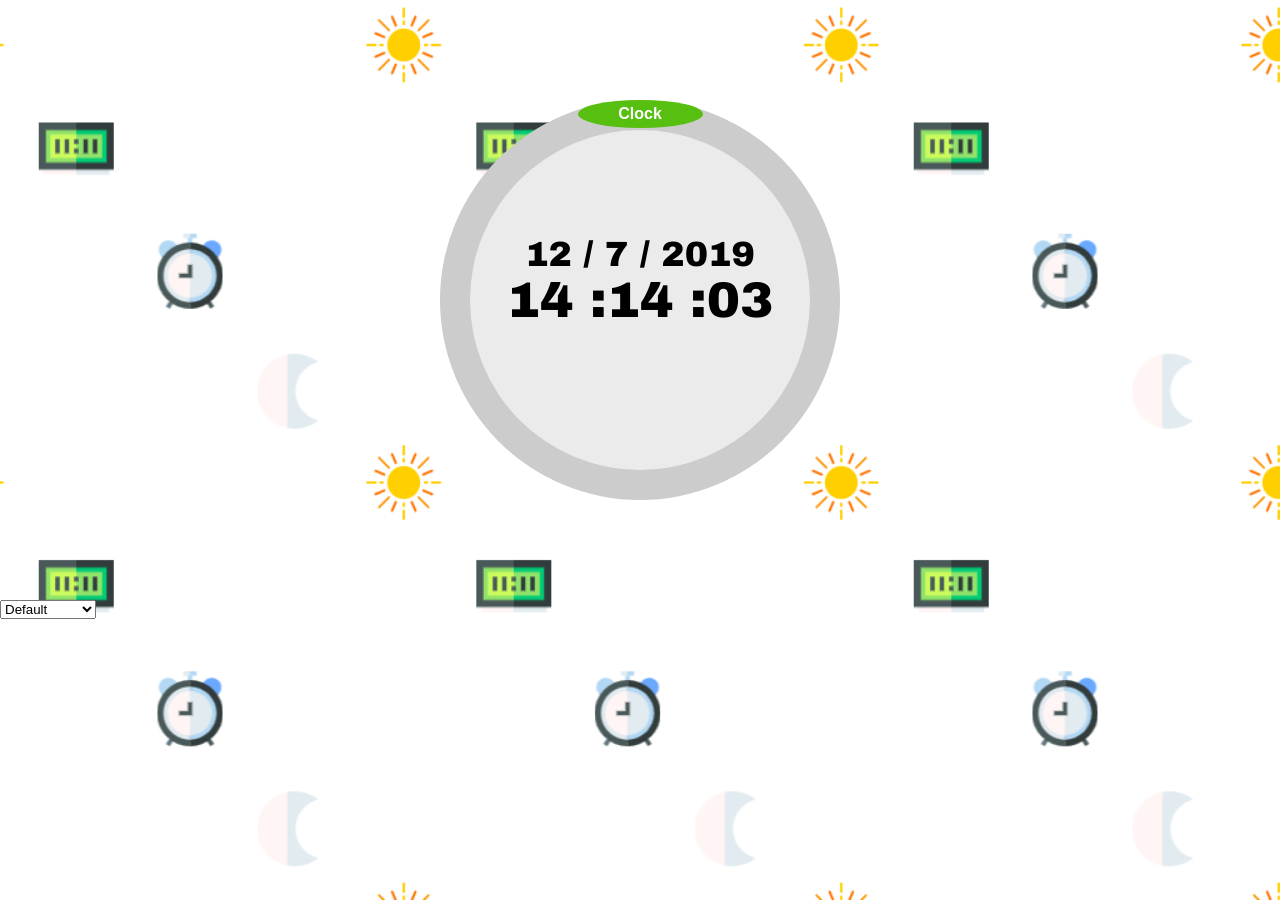
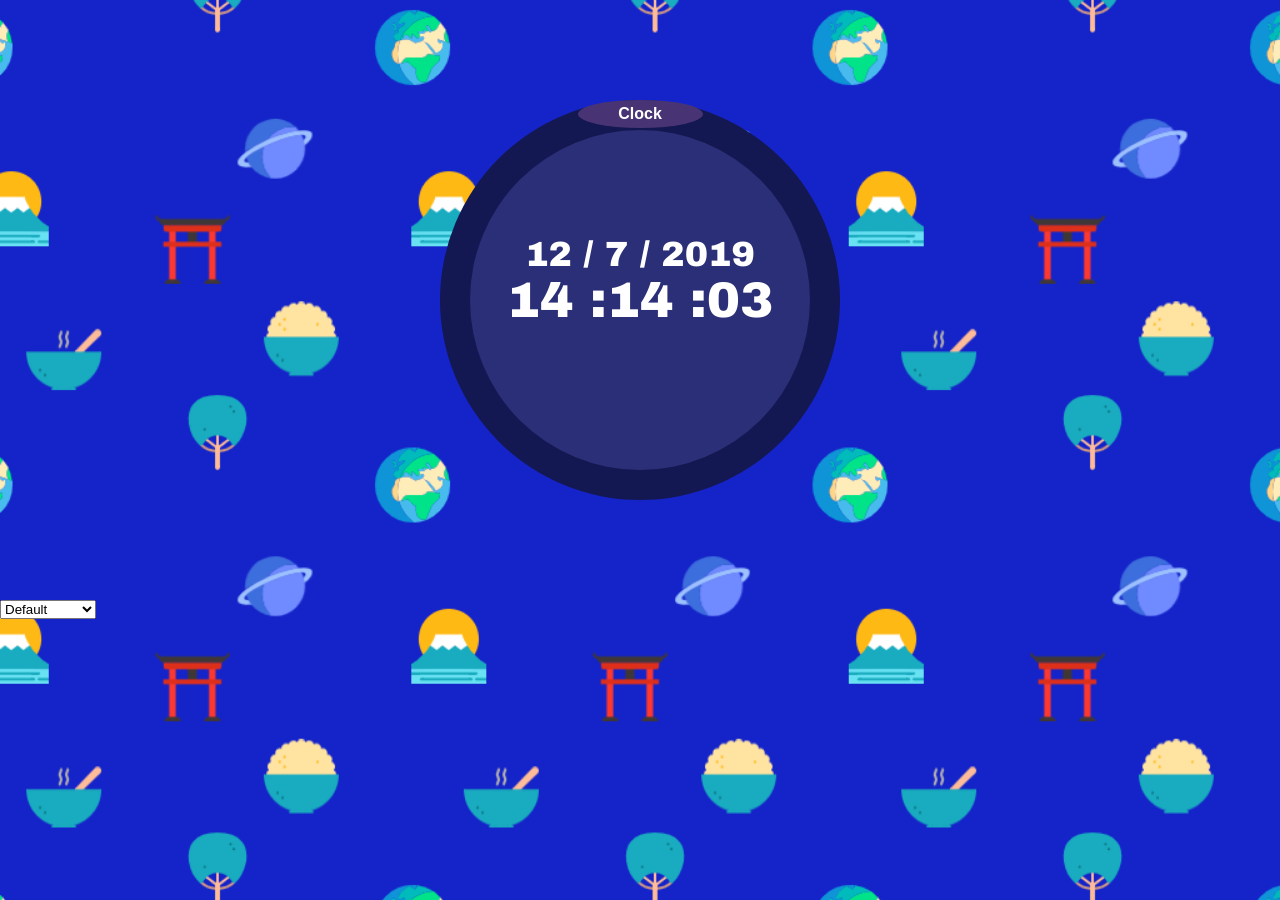
Before and after one commit to KevinSkayro/KevinSkayro-JavaScript_clock, a plain HTML site: page index.html in a window 1280 px wide. Drawn offline with Linux system fonts and the light colour scheme.

Commit message:
new themes 	modified:   black_red.css 	new file:   img/pattern2.png 	new file:   img/pattern3.png 	modified:   index.html 	modified:   night_blue.css

```diff
--- a/black_red.css
+++ b/black_red.css
@@ -6,7 +6,7 @@
 
 }
 body{
-    background-image: url('img/pattern.png');
+    background-image: url('img/pattern2.png');
     background-size: cover;
     height: 100vh;
 
@@ -16,14 +16,14 @@ body{
     padding: 30px;
     width: 400px;
     height: 400px;
-    background: #cccccc;
+    background: #d12424;
     position: relative;
     border-radius: 50%;
 }
 .badge{
     padding: 5px 10px;
     width: 125px;
-    background: #56bf0f;
+    background: #000000;
     border-radius: 50%;
     color: #ffffff;
     font-family: sans-serif;
@@ -37,7 +37,8 @@ body{
 .clock_screen{
     padding: 105px 25px;
     height: 100%;
-    background: #ebebeb;
+    background: #000000;
+    color: #ffffff;
     font-size: 50px;
     text-align: center;
     border-radius: 50%;
--- a/index.html
+++ b/index.html
@@ -5,7 +5,7 @@
     <meta name="viewport" content="width=device-width, initial-scale=1.0">
     <meta http-equiv="X-UA-Compatible" content="ie=edge">
     <title>Digital Clock</title>
-    <link rel="stylesheet" href="style.css">
+    <link rel="stylesheet" href="night_blue.css">
 </head>
 <body>
     <div class="main">
--- a/night_blue.css
+++ b/night_blue.css
@@ -6,7 +6,7 @@
 
 }
 body{
-    background-image: url('img/pattern.png');
+    background-image: url('img/pattern3.png');
     background-size: cover;
     height: 100vh;
 
@@ -16,14 +16,14 @@ body{
     padding: 30px;
     width: 400px;
     height: 400px;
-    background: #cccccc;
+    background: #141852;
     position: relative;
     border-radius: 50%;
 }
 .badge{
     padding: 5px 10px;
     width: 125px;
-    background: #56bf0f;
+    background: #483475;
     border-radius: 50%;
     color: #ffffff;
     font-family: sans-serif;
@@ -37,7 +37,8 @@ body{
 .clock_screen{
     padding: 105px 25px;
     height: 100%;
-    background: #ebebeb;
+    background: #2B2F77;
+    color: #ffffff;
     font-size: 50px;
     text-align: center;
     border-radius: 50%;
```
Also changed, not shown: img/pattern2.png (added), img/pattern3.png (added).
